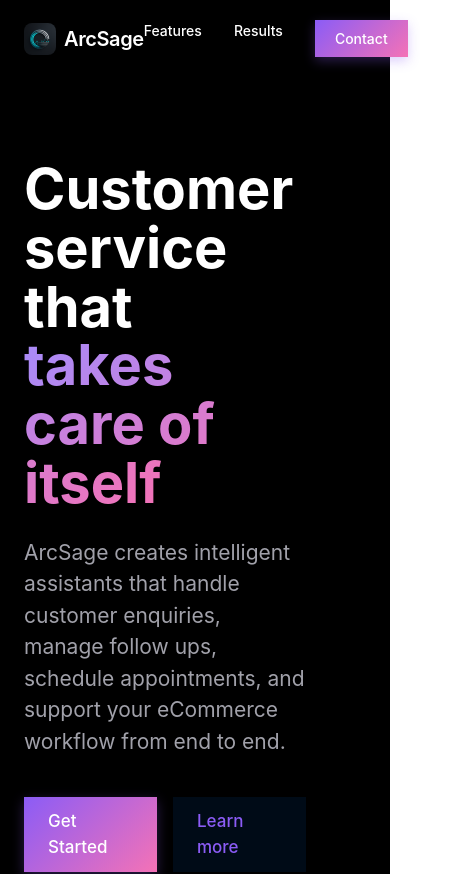
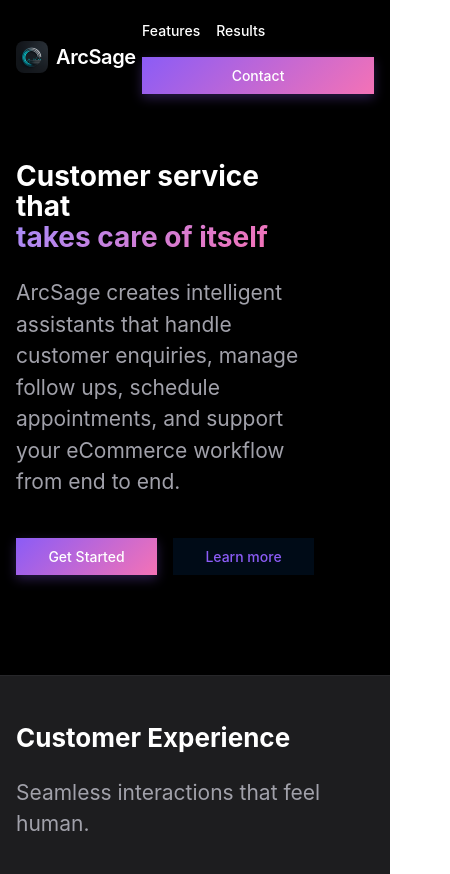
Before and after one commit to winstonpgao/arcsage-web, a React (Vite) app: page / in a window 390 px wide. Shown: the top 874 px of the page, 450 px wide, since content can reach past the window. Built offline with nearby package versions, Linux system fonts and the light colour scheme.

Commit message:
Add mobile optimization for iPhone and iPad

```diff
--- a/Layout.jsx
+++ b/Layout.jsx
@@ -30,12 +30,12 @@ const Layout = ({ children }) => {
                 backdropFilter: scrolled ? 'blur(20px)' : 'none',
                 borderBottom: scrolled ? '1px solid var(--color-border)' : '1px solid transparent'
             }}>
-                <div className="container" style={{ display: 'flex', alignItems: 'center', justifyContent: 'space-between' }}>
+                <div className="container" style={{ display: 'flex', alignItems: 'center', justifyContent: 'space-between', flexWrap: 'wrap' }}>
                     <Logo />
-                    <nav style={{ display: 'flex', gap: '32px' }}>
-                        <a href="/#features" style={{ fontSize: '14px', fontWeight: 500, color: 'var(--color-text-primary)', textDecoration: 'none' }}>Features</a>
-                        <a href="/#results" style={{ fontSize: '14px', fontWeight: 500, color: 'var(--color-text-primary)', textDecoration: 'none' }}>Results</a>
-                        <Link to="/contact" className="btn btn-primary" style={{ padding: '8px 20px', fontSize: '14px' }}>Contact</Link>
+                    <nav style={{ display: 'flex', gap: 'clamp(16px, 4vw, 32px)', flexWrap: 'wrap', alignItems: 'center' }}>
+                        <a href="/#features" style={{ fontSize: '14px', fontWeight: 500, color: 'var(--color-text-primary)', textDecoration: 'none', whiteSpace: 'nowrap' }}>Features</a>
+                        <a href="/#results" style={{ fontSize: '14px', fontWeight: 500, color: 'var(--color-text-primary)', textDecoration: 'none', whiteSpace: 'nowrap' }}>Results</a>
+                        <Link to="/contact" className="btn btn-primary" style={{ padding: '8px 20px', fontSize: '14px', whiteSpace: 'nowrap' }}>Contact</Link>
                     </nav>
                 </div>
             </header>
@@ -50,15 +50,16 @@ const Layout = ({ children }) => {
                 padding: '80px 0 40px',
                 backgroundColor: 'var(--color-background)',
                 borderTop: '1px solid var(--color-border)'
-            }}>    <div className="container">
-                    <div style={{ display: 'flex', justifyContent: 'space-between', alignItems: 'flex-start', marginBottom: '60px' }}>
+            }}>
+                <div className="container">
+                    <div style={{ display: 'flex', justifyContent: 'space-between', alignItems: 'flex-start', marginBottom: '60px', flexWrap: 'wrap', gap: '40px' }}>
                         <div>
                             <Logo />
                             <p style={{ marginTop: '16px', maxWidth: '300px', fontSize: '14px', color: 'var(--color-text-secondary)' }}>
                                 Intelligent assistants for modern retail.
                             </p>
                         </div>
-                        <div style={{ display: 'flex', gap: '60px' }}>
+                        <div style={{ display: 'flex', gap: 'clamp(40px, 8vw, 60px)', flexWrap: 'wrap' }}>
                             <div style={{ display: 'flex', flexDirection: 'column', gap: '12px' }}>
                                 <h4 style={{ fontSize: '14px', color: 'var(--color-text-secondary)' }}>Product</h4>
                                 <a href="#features" style={{ fontSize: '14px', color: 'var(--color-text-primary)' }}>Features</a>
--- a/index.html
+++ b/index.html
@@ -3,8 +3,23 @@
   <head>
     <meta charset="UTF-8" />
     <link rel="icon" type="image/svg+xml" href="/vite.svg" />
-    <meta name="viewport" content="width=device-width, initial-scale=1.0" />
-    <title>arcsage-web</title>
+    <meta name="viewport" content="width=device-width, initial-scale=1.0, maximum-scale=5.0, user-scalable=yes" />
+
+    <!-- SEO Meta Tags -->
+    <meta name="description" content="ArcSage - Intelligent AI assistants for modern retail. Automate customer service with smart, policy-compliant responses." />
+    <meta name="keywords" content="AI, customer service, retail, automation, chatbot, intelligent assistant" />
+
+    <!-- iOS Optimizations -->
+    <meta name="apple-mobile-web-app-capable" content="yes" />
+    <meta name="apple-mobile-web-app-status-bar-style" content="black-translucent" />
+    <meta name="apple-mobile-web-app-title" content="ArcSage" />
+
+    <!-- Open Graph / Social Media -->
+    <meta property="og:type" content="website" />
+    <meta property="og:title" content="ArcSage - AI Customer Service for Retail" />
+    <meta property="og:description" content="Intelligent assistants for modern retail" />
+
+    <title>ArcSage - AI Customer Service for Retail</title>
   </head>
   <body>
     <div id="root"></div>
--- a/styles.css
+++ b/styles.css
@@ -142,3 +142,106 @@ p {
   backdrop-filter: blur(10px);
   border: 1px solid rgba(255, 255, 255, 0.1);
 }
+
+/* ============================================
+   MOBILE & TABLET RESPONSIVE STYLES
+   ============================================ */
+
+/* Tablet Styles (iPad, up to 1024px) */
+@media (max-width: 1024px) {
+  .container {
+    padding: 0 32px;
+  }
+
+  .section-padding {
+    padding: 80px 0;
+  }
+
+  h1 {
+    font-size: 48px;
+  }
+
+  h2 {
+    font-size: 40px;
+  }
+
+  h3 {
+    font-size: 28px;
+  }
+
+  p {
+    font-size: 18px;
+  }
+}
+
+/* Mobile Styles (iPhone, up to 768px) */
+@media (max-width: 768px) {
+  .container {
+    padding: 0 20px;
+  }
+
+  .section-padding {
+    padding: 60px 0;
+  }
+
+  h1 {
+    font-size: 36px;
+    line-height: 1.1;
+  }
+
+  h2 {
+    font-size: 32px;
+  }
+
+  h3 {
+    font-size: 24px;
+  }
+
+  p {
+    font-size: 16px;
+  }
+
+  .btn {
+    padding: 10px 20px;
+    font-size: 15px;
+  }
+
+  /* Stack elements vertically on mobile */
+  .flex-desktop {
+    flex-direction: column !important;
+  }
+}
+
+/* Small Mobile (iPhone SE, small phones) */
+@media (max-width: 480px) {
+  .container {
+    padding: 0 16px;
+  }
+
+  .section-padding {
+    padding: 48px 0;
+  }
+
+  h1 {
+    font-size: 28px;
+  }
+
+  h2 {
+    font-size: 26px;
+  }
+
+  h3 {
+    font-size: 20px;
+  }
+
+  p {
+    font-size: 15px;
+  }
+
+  .btn {
+    padding: 8px 16px;
+    font-size: 14px;
+    width: 100%;
+    /* Full width buttons on small screens */
+  }
+}
```
Also changed, not shown: 3 other files (tests, documents, lock files or other folders).
